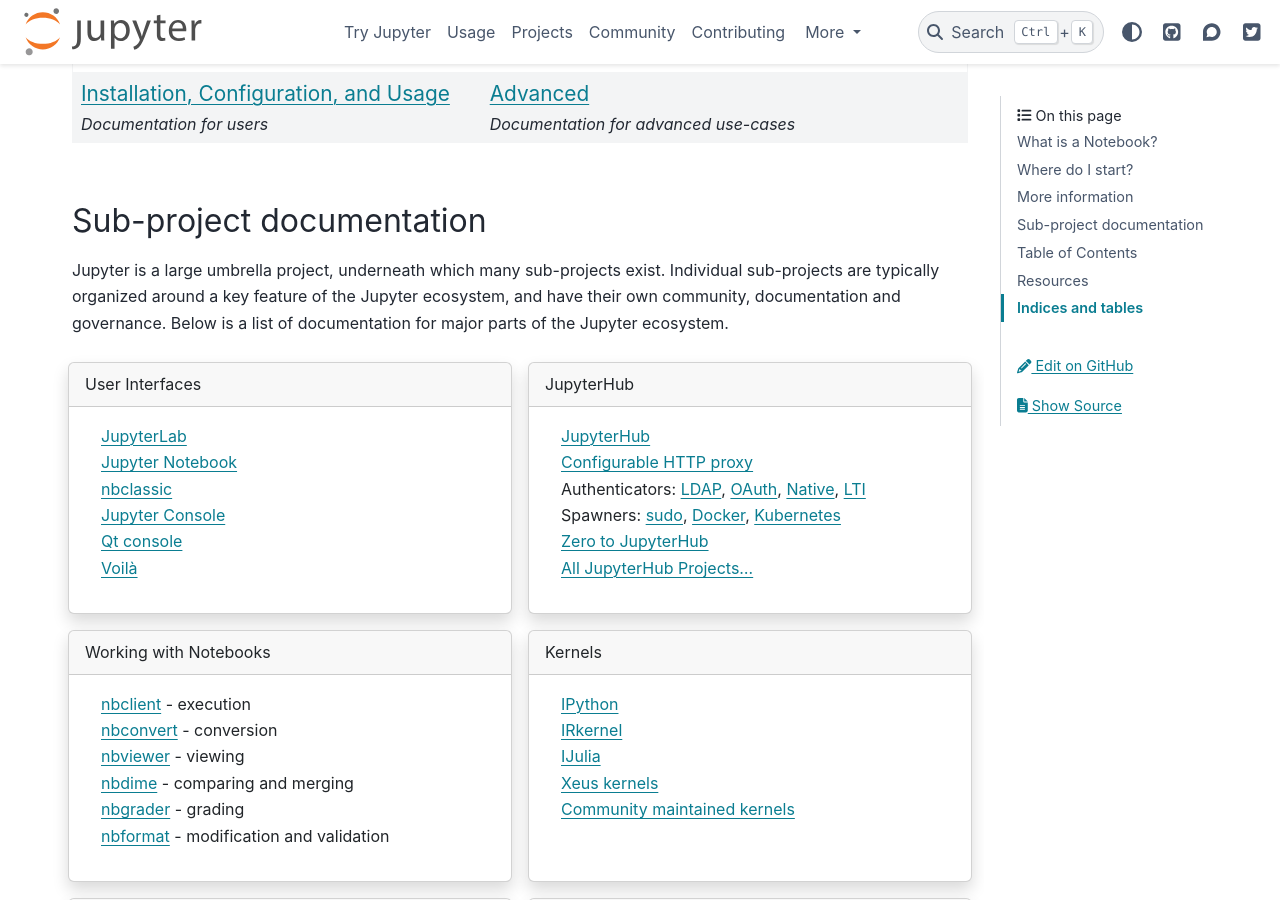
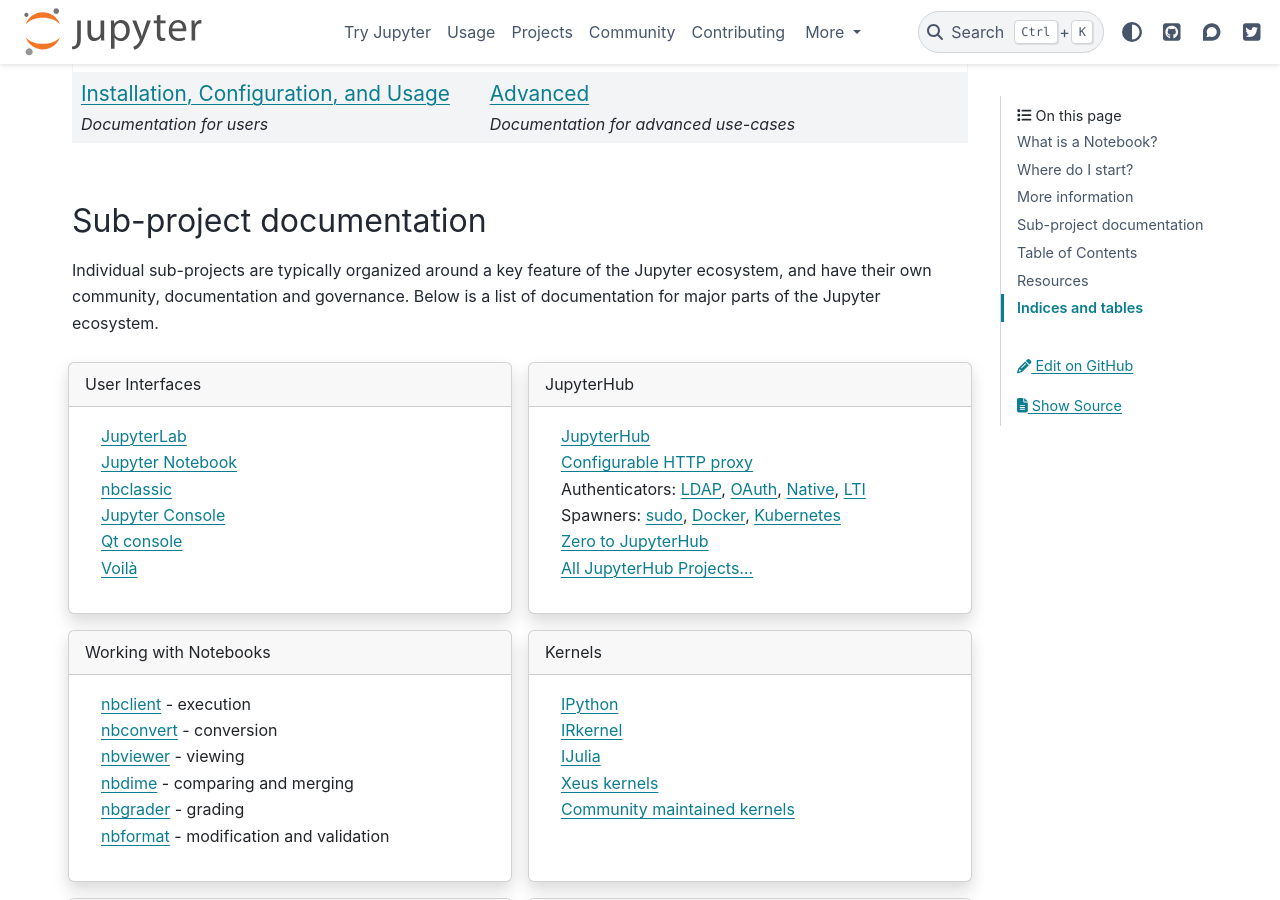
Before and after one commit to jupyter/jupyter, a Sphinx documentation site: the page built from docs/source/index.md, in a window 1280 px wide and 900 px high, scrolled down 1716 px. Built offline with Sphinx 7.4.7 and the PyData theme 0.15.4, drawn with Linux system fonts in a browser that asks for light colours; pages that are not in the unit, such as notebooks, are missing from menus.

Commit message:
Removed redundant info.

```diff
--- a/docs/source/index.md
+++ b/docs/source/index.md
@@ -81,7 +81,6 @@
 
 ## Sub-project documentation
 
-Jupyter is a large umbrella project, underneath which many sub-projects exist.
 Individual sub-projects are typically organized around a key feature of the
 Jupyter ecosystem, and have their own community, documentation and governance.
 Below is a list of documentation for major parts of the Jupyter ecosystem.
```
